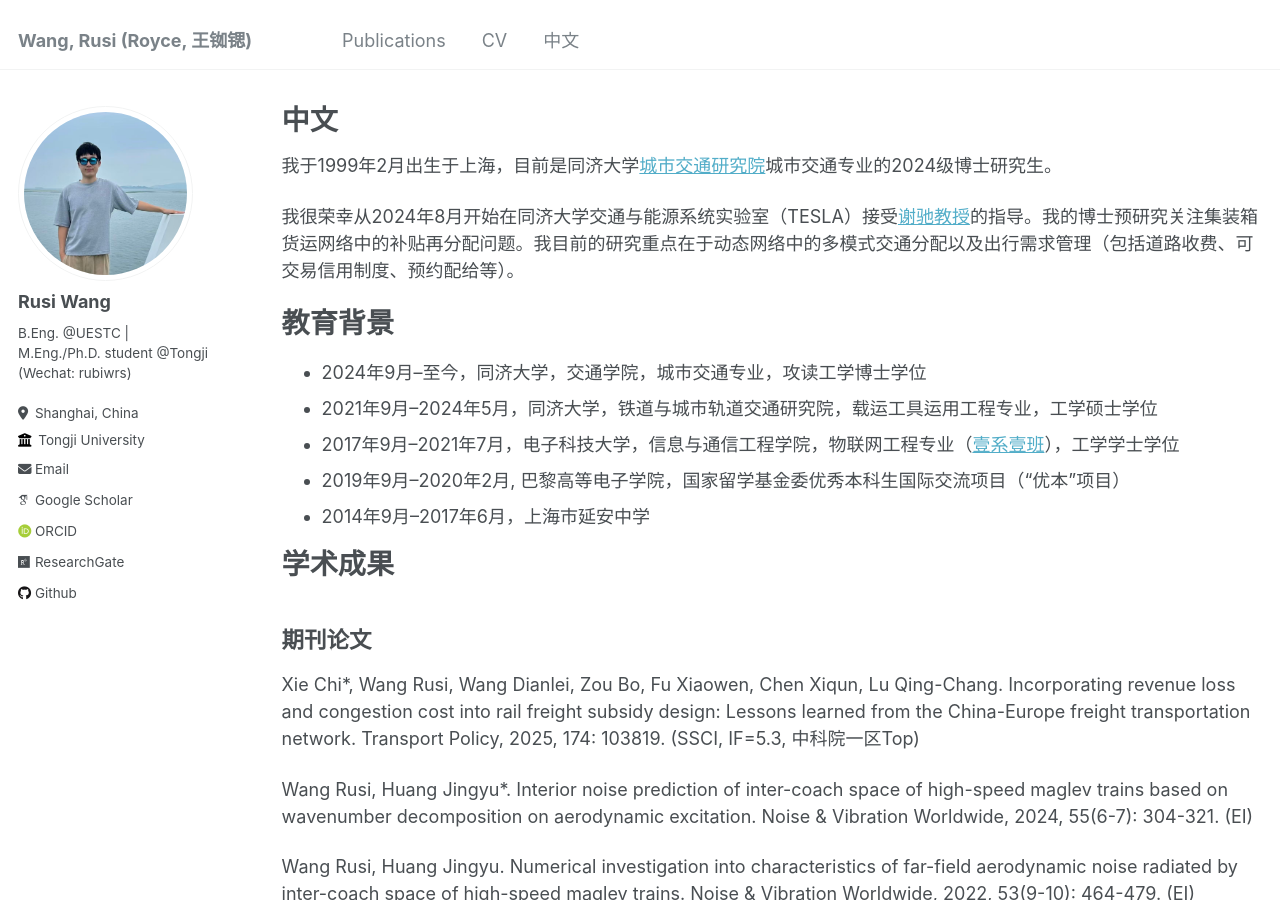
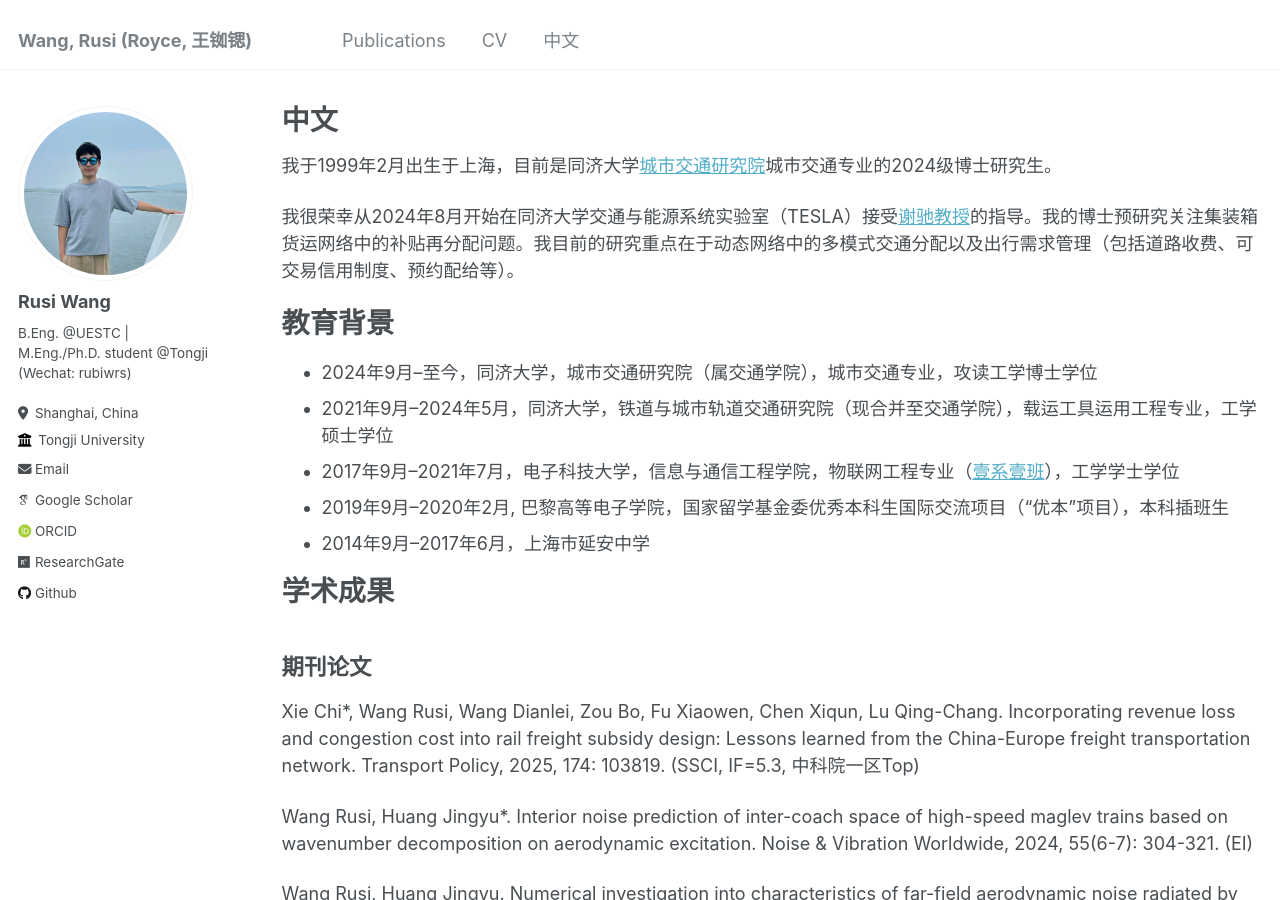
Before and after one commit to RusiWang99/RusiWang99.github.io, a Jekyll site: the page built from _pages/chinese.md, in a window 1280 px wide and 900 px high. Built offline with Jekyll 4.4.1, drawn with Linux system fonts in a browser that asks for light colours; some web fonts are replaced.

Commit message:
Update chinese.md

```diff
--- a/_pages/chinese.md
+++ b/_pages/chinese.md
@@ -11,10 +11,10 @@ author_profile: true
 
 教育背景
 ======
-* 2024年9月–至今，同济大学，交通学院，城市交通专业，攻读工学博士学位
-* 2021年9月–2024年5月，同济大学，铁道与城市轨道交通研究院，载运工具运用工程专业，工学硕士学位
+* 2024年9月–至今，同济大学，城市交通研究院（属交通学院），城市交通专业，攻读工学博士学位
+* 2021年9月–2024年5月，同济大学，铁道与城市轨道交通研究院（现合并至交通学院），载运工具运用工程专业，工学硕士学位
 * 2017年9月–2021年7月，电子科技大学，信息与通信工程学院，物联网工程专业（[壹系壹班](https://mp.weixin.qq.com/s/ew-8znWxv4uh3Q9MWJyc2A)），工学学士学位
-* 2019年9月–2020年2月, 巴黎高等电子学院，国家留学基金委优秀本科生国际交流项目（“优本”项目）
+* 2019年9月–2020年2月, 巴黎高等电子学院，国家留学基金委优秀本科生国际交流项目（“优本”项目），本科插班生
 * 2014年9月–2017年6月，上海市延安中学
 
 学术成果
```
